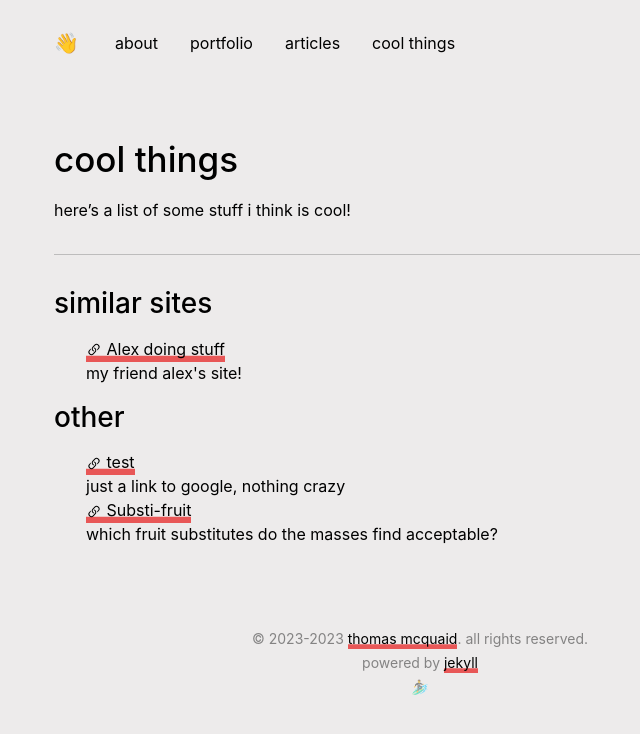
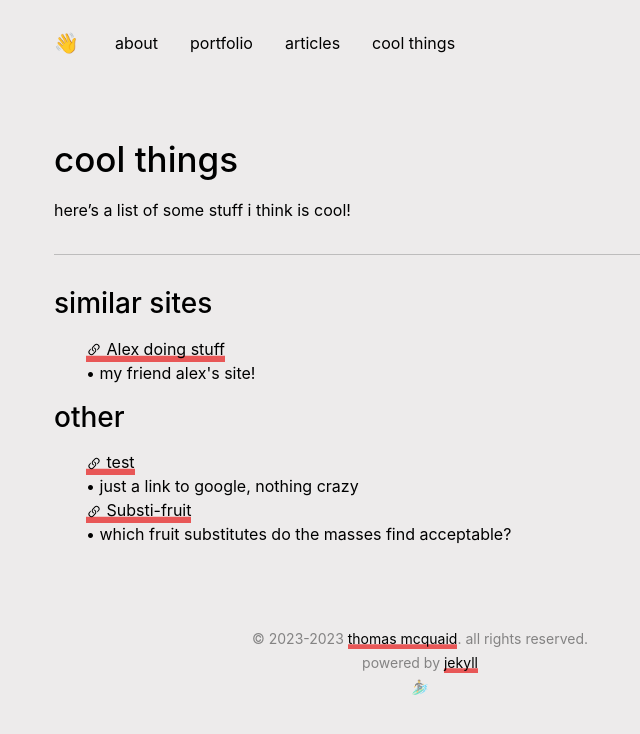
Before and after one commit to thomasmcquaidee/thomasmcquaidee.github.io, a Jekyll site: the page built from pages/cool.md, in a window 1280 px wide. Shown: the top 734 px of the page, without its empty margins (220-860 px from the left). Built offline with Jekyll 4.4.1, drawn with Linux system fonts in a browser that asks for light colours.

Commit message:
Update cool.md

```diff
--- a/pages/cool.md
+++ b/pages/cool.md
@@ -15,7 +15,7 @@ here's a list of some stuff i think is cool!
 <ul style="list-style: none">
 {% for link in item.links %}
 <li><a href="{{ link.url }}">{% include icons/link.html %} {{ link.title }}</a></li>
-<li>{{ link.comment }}</li>
+<li> • {{ link.comment }}</li>
 {% endfor %}
 </ul>
 {% endfor %}
```
